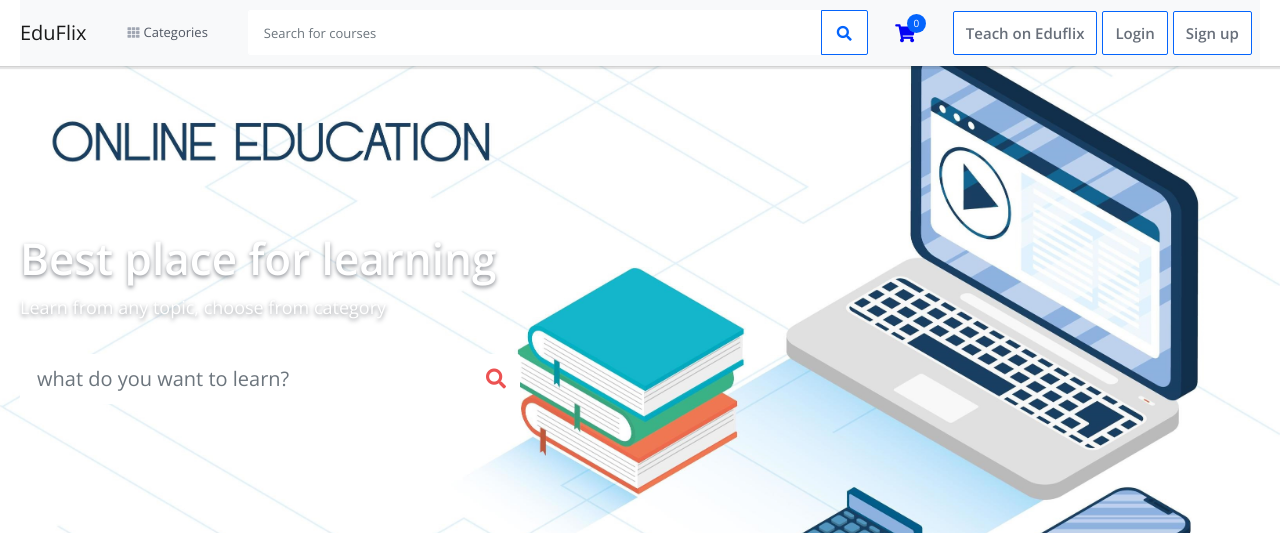
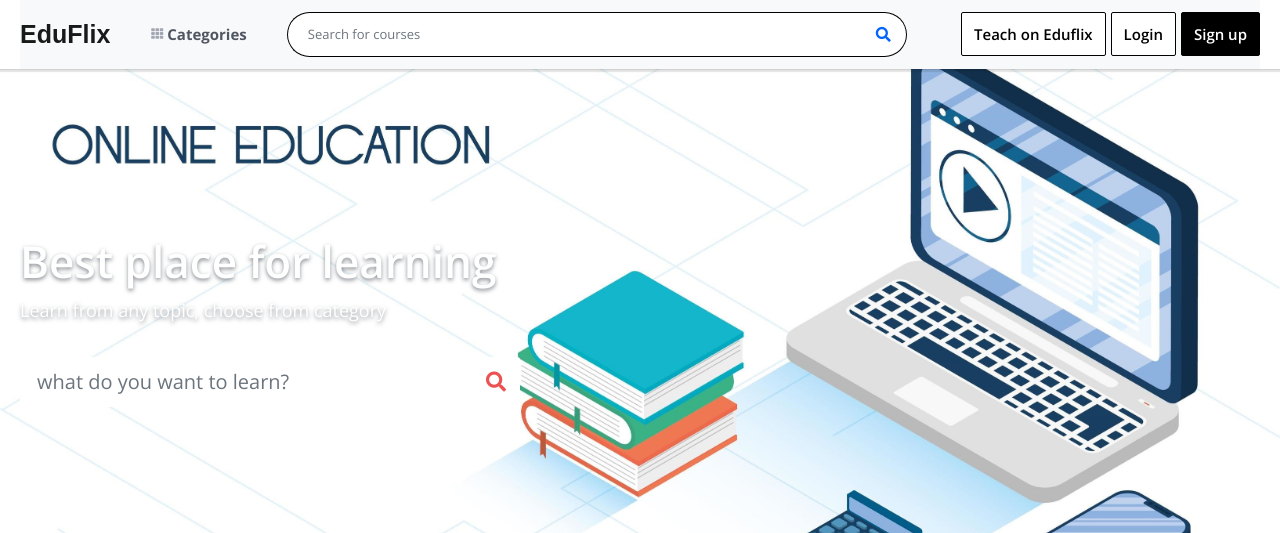
Before and after one commit to Mahak-Bhansali/EduFlix_Project, a Django app: template templates/index.html in a window 1280 px wide. Shown: the top 533 px of the page. Run offline with Django 3.2, Linux system fonts and the light colour scheme; the template is opened without the code that fills it, so the values that code supplies are empty; some libraries are stand-ins or nearby versions.

Commit message:
Header updated

```diff
--- a/static/frontend/css/main.css
+++ b/static/frontend/css/main.css
@@ -149,6 +149,11 @@ input:focus {
 /*
     menu
 */
+.navbar-brand{
+    font-size: 25px;
+    font-weight: bold;
+    font-family: Arial, Helvetica, sans-serif;
+}
 
 .corner-triangle.top-left:after {
   top: -12px;
@@ -212,45 +217,49 @@ input:focus {
 */
 
 .search-box {
-  margin-right: 50px;
-  padding: 10px 0;
+  margin-right: 10px;
+  padding: 1px 0;
 }
 
 .search-box input {
   background-color: white;
-  border: 1px solid white;
+  border: 1px solid black;
   height: 45px;
-  padding: 0 15px;
-  border-radius: 2px 0 0 2px;
+  padding: 0 20px;
+  border-radius: 30px 0 0 30px;
   font-size: 13px;
+  border-right: white;
 }
 
 .search-box input:focus {
-  background-color: #0464fc;
-  border-color: #dedfe0;
-  border-right-color: transparent;
+  background-color: #fff;
+  border-color: black;
+  border-right: white;
 }
 
 .search-box input:focus + .input-group-append button {
   background-color: #fff;
-  border-color: #0464fc;
+  border-color: black;
+
   border-left-color: transparent;
 }
 
 .search-box button {
-  border: 1px solid #0464fc;
-  border-radius: 0 2px 2px 0;
+  border: 1px solid black;
+  border-radius: 0 30px 30px 0;
   font-size: 15px;
   padding: 10px 15px;
   background: white;
   color: #0464fc;
+  border-left: white;
 }
 /* navbar search box*/
 
 .search-box button:hover,
 .search-box button:focus {
-  background-color: #fff !important;
-  border-color: #fff;
+  background-color: #0464fc !important;
+  border-color: black;
+  border-left: white;
   color: #fff;
 }
 
@@ -694,29 +703,29 @@ input:focus {
 }
 
 .sign-in-box .btn-sign-in {
-  color: #686f7a;
+  color: black;
   background-color: #fff;
-  border: 1px solid #0464fc;
+  border: 1px solid black;
 }
 
 .sign-in-box .btn-sign-in:hover,
 .sign-in-box .btn-sign-in:focus {
   background-color: #0464fc;
-  border-color: #0464fc;
+  border-color: black;
   color: #fff;
 }
 
 .sign-in-box .btn-sign-up {
-  color: #686f7a;
-  background-color: white;
-  border: 1px solid #0464fc;
+  color: #fff;
+  background-color: black;
+  border: 1px solid black;
 }
 
 .sign-in-box .btn-sign-up:hover,
 .sign-in-box .btn-sign-up:focus {
-  background-color: #0464fc;
-  border-color: #0464fc;
-  color: #fff;
+  background-color: white;
+  border-color: black;
+  color: black;
 }
 
 .sign-in-box .modal-dialog {
@@ -2120,7 +2129,7 @@ section.course-header-area {
 }
 
 .what-you-get-box ul li:before {
-  font-family: Font Awesome\5 Free;
+  font-family: Font awesome\5 Free;
   font-weight: 900;
   -moz-osx-font-smoothing: grayscale;
   -webkit-font-smoothing: antialiased;
@@ -2565,7 +2574,7 @@ section.course-header-area {
   font-variant: normal;
   text-rendering: auto;
   line-height: 1;
-  font-family: Font Awesome\5 Free;
+  font-family: Font awesome\5 Free;
   font-weight: 900;
   position: absolute;
   left: 22px;
@@ -2618,7 +2627,7 @@ section.course-header-area {
 }
 
 .course-curriculum-accordion .lecture-list .lecture:before {
-  font-family: Font Awesome\5 Free;
+  font-family: Font awesome\5 Free;
   -moz-osx-font-smoothing: grayscale;
   -webkit-font-smoothing: antialiased;
   display: inline-block;
--- a/templates/partials/menu.html
+++ b/templates/partials/menu.html
@@ -4,10 +4,10 @@
     <ul class="mobile-main-nav">
         <div class="mobile-menu-helper-top"></div>
 
-        <li class="has-children">
+        <li class="has-children"">
             <a href="">
-                <i class="fas fa-th d-inline"></i>
-                <span>Categories</span>
+                <i class="fas fa-th icon-bold d-inline" ></i>
+                <span  style="font-size:15px; font-weight:bold" >Categories</span>
                 <span class="has-sub-category"><i class="fas fa-angle-right"></i></span>
             </a>
 
--- a/templates/partials/navbar.html
+++ b/templates/partials/navbar.html
@@ -18,7 +18,7 @@
 
                     {% include 'partials/menu.html' %}
 
-                    <form class="inline-form" action="{% url 'udemy:search' %}" method="get" style="width: 50%;">
+                    <form class="inline-form mr-auto" action="{% url 'udemy:search' %}" method="get" style="width: 50%;">
                         <div class="input-group search-box mobile-search">
                             <input type="text" name='q' class="form-control"
                                    placeholder="Search for courses">
@@ -32,12 +32,13 @@
                         {#                        Wishlist will be here#}
                     </div>
 
-                        <div class="cart-box menu-icon-box" id="cart_items">
-                            {% include 'partials/cart.html' %}
-                        </div>
+
 
 
                     {% if request.user.is_authenticated %}
+                        <div class="cart-box menu-icon-box" id="cart_items">
+                             {% include 'partials/cart.html' %}
+                        </div>
                         <div class="user-box menu-icon-box">
                             <div class="icon">
                                 <a href="">
```
Also changed, not shown: db.sqlite3.
